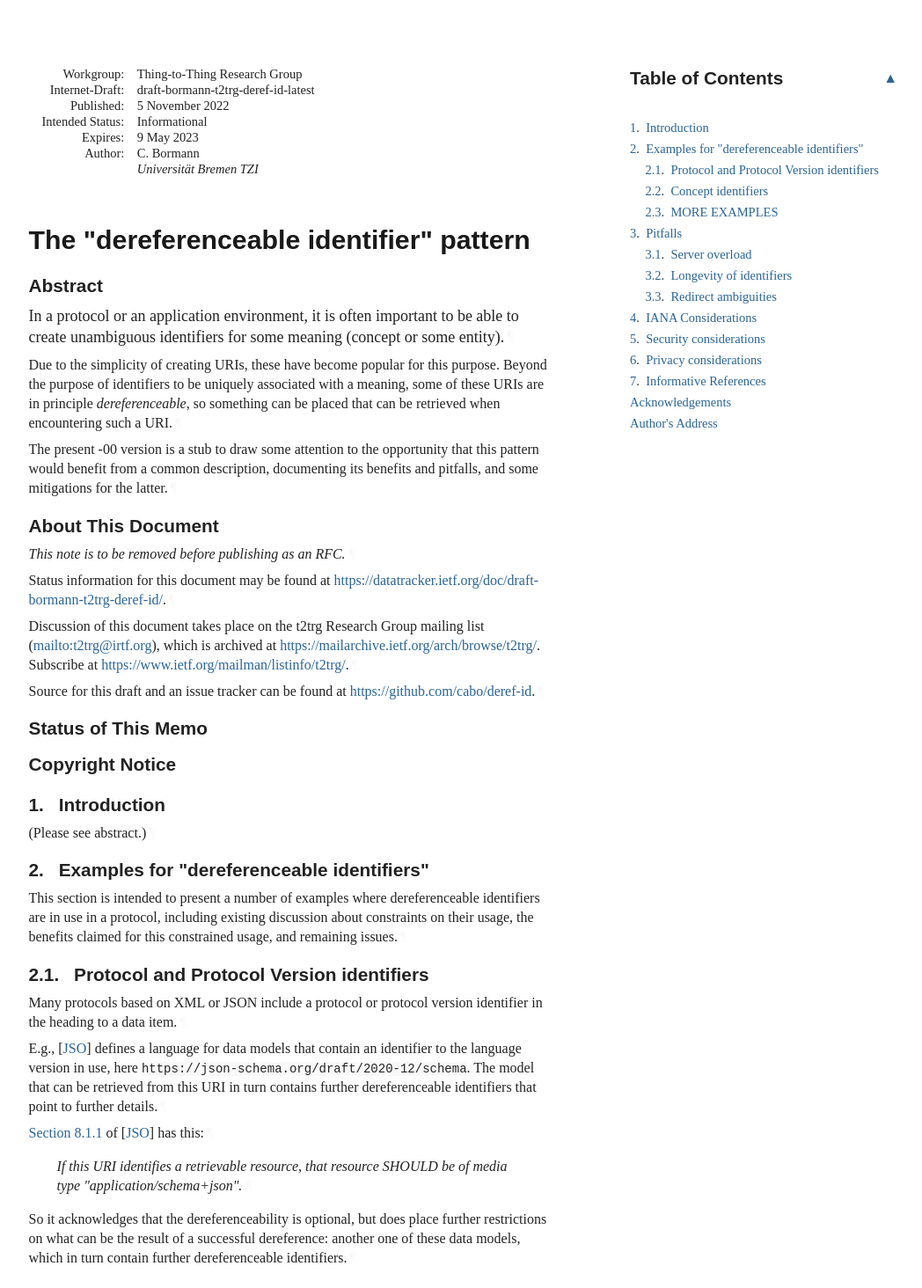
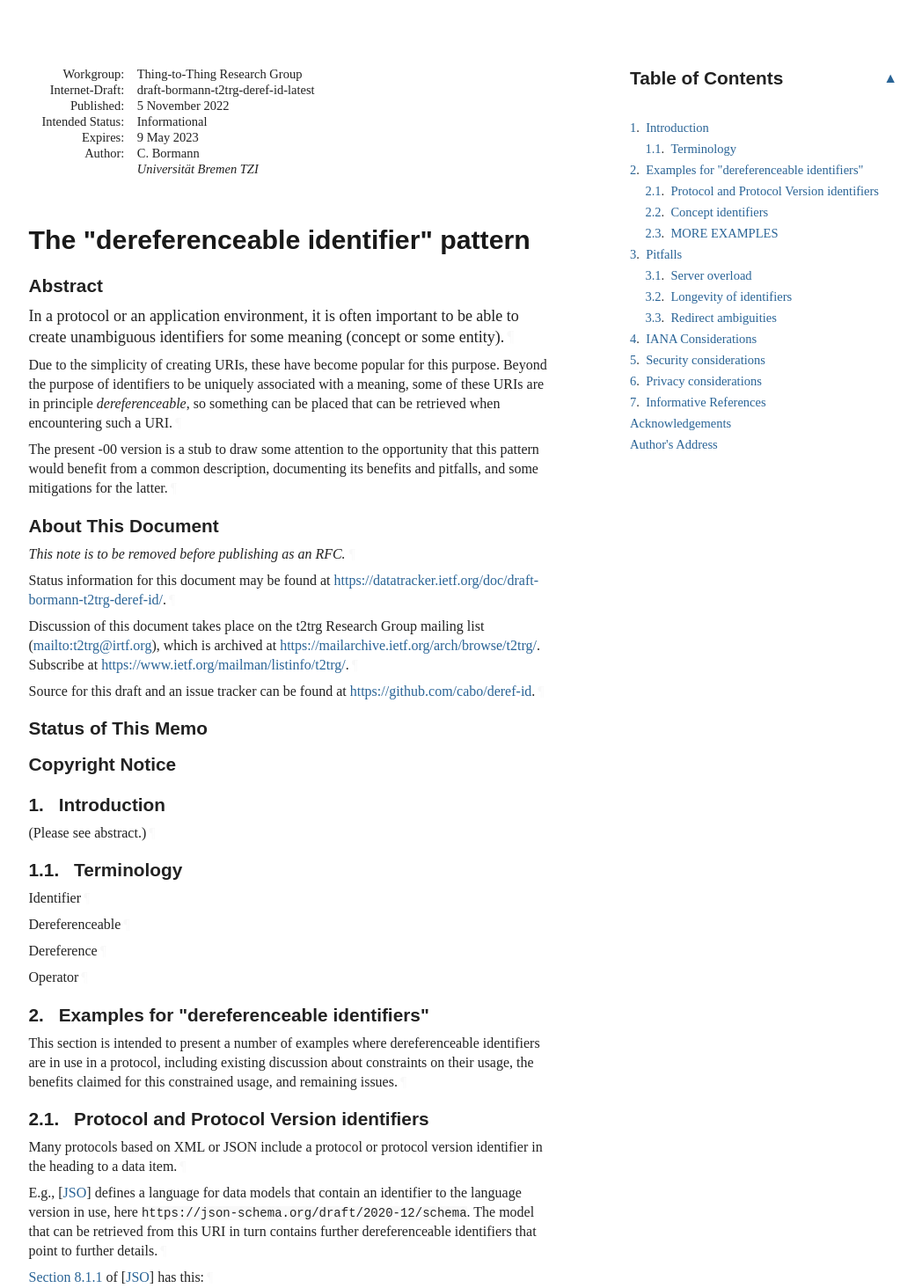
Before and after one commit to cabo/deref-id, a plain HTML site: page draft-bormann-t2trg-deref-id.html in a window 1280 px wide. Shown: the top 1464 px of the page at 88% size, without its empty margins (92-1140 px from the left). Drawn offline with Linux system fonts and the light colour scheme; a web font is replaced by a local one.

Commit message:
Script updating gh-pages from f0743b5. [ci skip]

```diff
--- a/draft-bormann-t2trg-deref-id.html
+++ b/draft-bormann-t2trg-deref-id.html
@@ -1158,6 +1158,11 @@ latter.<a href="#section-abstract-3" class="pilcrow">¶</a></p>
 <nav class="toc"><ul class="compact toc ulBare ulEmpty">
 <li class="compact toc ulBare ulEmpty" id="section-toc.1-1.1">
             <p id="section-toc.1-1.1.1" class="keepWithNext"><a href="#section-1" class="auto internal xref">1</a>.  <a href="#name-introduction" class="internal xref">Introduction</a></p>
+<ul class="compact toc ulBare ulEmpty">
+<li class="compact toc ulBare ulEmpty" id="section-toc.1-1.1.2.1">
+                <p id="section-toc.1-1.1.2.1.1" class="keepWithNext"><a href="#section-1.1" class="auto internal xref">1.1</a>.  <a href="#name-terminology" class="internal xref">Terminology</a></p>
+</li>
+            </ul>
 </li>
           <li class="compact toc ulBare ulEmpty" id="section-toc.1-1.2">
             <p id="section-toc.1-1.2.1"><a href="#section-2" class="auto internal xref">2</a>.  <a href="#name-examples-for-dereferenceabl" class="internal xref">Examples for "dereferenceable identifiers"</a></p>
@@ -1166,7 +1171,7 @@ latter.<a href="#section-abstract-3" class="pilcrow">¶</a></p>
                 <p id="section-toc.1-1.2.2.1.1" class="keepWithNext"><a href="#section-2.1" class="auto internal xref">2.1</a>.  <a href="#name-protocol-and-protocol-versi" class="internal xref">Protocol and Protocol Version identifiers</a></p>
 </li>
               <li class="compact toc ulBare ulEmpty" id="section-toc.1-1.2.2.2">
-                <p id="section-toc.1-1.2.2.2.1" class="keepWithNext"><a href="#section-2.2" class="auto internal xref">2.2</a>.  <a href="#name-concept-identifiers" class="internal xref">Concept identifiers</a></p>
+                <p id="section-toc.1-1.2.2.2.1"><a href="#section-2.2" class="auto internal xref">2.2</a>.  <a href="#name-concept-identifiers" class="internal xref">Concept identifiers</a></p>
 </li>
               <li class="compact toc ulBare ulEmpty" id="section-toc.1-1.2.2.3">
                 <p id="section-toc.1-1.2.2.3.1"><a href="#section-2.3" class="auto internal xref">2.3</a>.  <a href="#name-more-examples" class="internal xref">MORE EXAMPLES</a></p>
@@ -1215,6 +1220,17 @@ latter.<a href="#section-abstract-3" class="pilcrow">¶</a></p>
 <a href="#section-1" class="section-number selfRef">1. </a><a href="#name-introduction" class="section-name selfRef">Introduction</a>
       </h2>
 <p id="section-1-1">(Please see abstract.)<a href="#section-1-1" class="pilcrow">¶</a></p>
+<div id="terminology">
+<section id="section-1.1">
+        <h3 id="name-terminology">
+<a href="#section-1.1" class="section-number selfRef">1.1. </a><a href="#name-terminology" class="section-name selfRef">Terminology</a>
+        </h3>
+<p id="section-1.1-1">Identifier<a href="#section-1.1-1" class="pilcrow">¶</a></p>
+<p id="section-1.1-2">Dereferenceable<a href="#section-1.1-2" class="pilcrow">¶</a></p>
+<p id="section-1.1-3">Dereference<a href="#section-1.1-3" class="pilcrow">¶</a></p>
+<p id="section-1.1-4">Operator<a href="#section-1.1-4" class="pilcrow">¶</a></p>
+</section>
+</div>
 </section>
 </div>
 <div id="examples">
```
Also changed, not shown: draft-bormann-t2trg-deref-id.txt.
